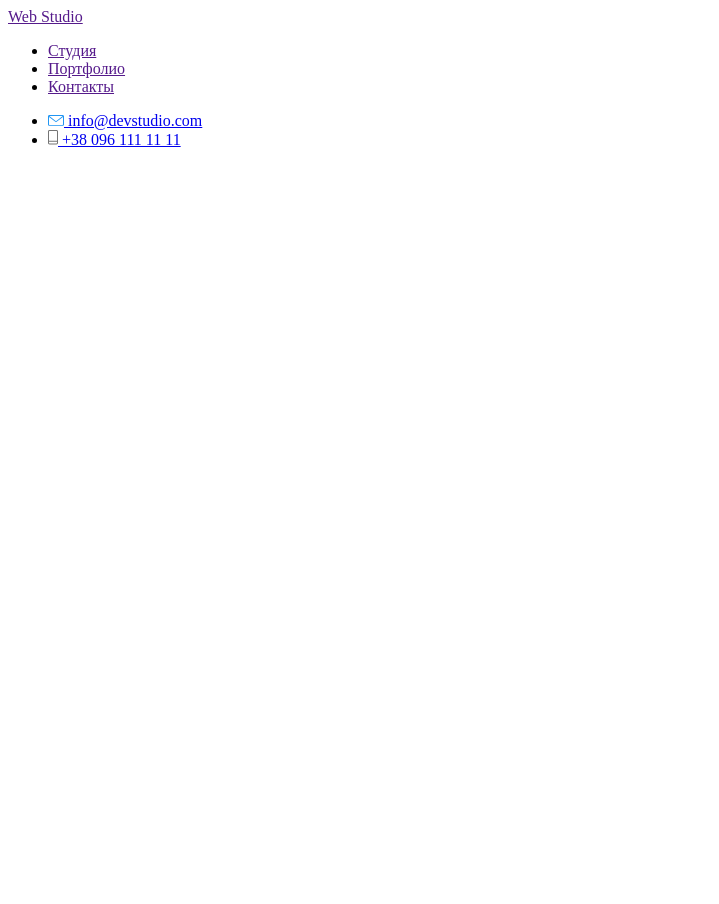
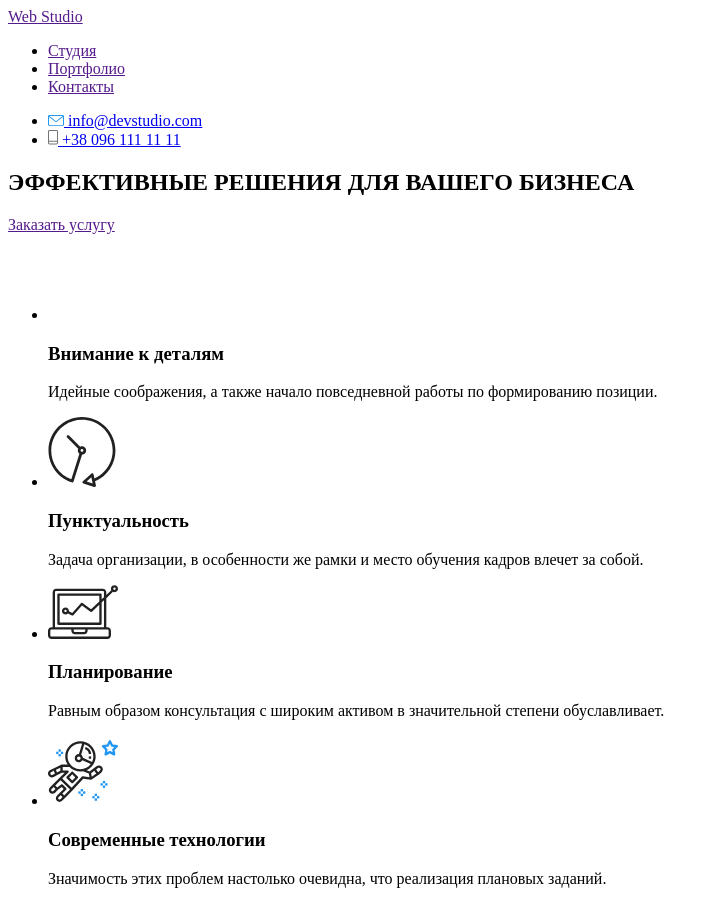
Before and after one commit to AleksandrKolot/goit-markup-hw-01, a plain HTML site: page index.html in a window 1280 px wide. Shown: the whole page, without its empty margins (0-719 px from the left). Before the commit the page ends 800 px from the top, so only its background shows below. Drawn offline with Linux system fonts and the light colour scheme.

Commit message:
секция 2

```diff
--- a/index.html
+++ b/index.html
@@ -1,5 +1,5 @@
 <!DOCTYPE html>
-<html lang="ru">
+<html lang="en">
 <head>
   <meta charset="UTF-8">
   <meta name="viewport" content="width=device-width, initial-scale=1.0">
@@ -7,12 +7,14 @@
 </head>
 <body>
   <header>
+    <nav>
       <a href="">Web Studio</a>
       <ul>
         <li><a href="">Студия</a></li>
         <li><a href="">Портфолио</a></li>
         <li><a href="">Контакты</a></li>
       </ul>
+    </nav>
       <ul>
         <li>
           <a href="mailto:info@devstudio.com">
@@ -28,5 +30,37 @@
         </li>
       </ul>
   </header>
+
+  <div>
+    <section>
+      <h1 style="text-transform:uppercase">эффективные решения для вашего бизнеса</h1>
+      <a href="">Заказать услугу</a>
+    </section>
+  </div>
+  <section>
+    <!-- <h2>Наши преимущества</h2> -->
+    <ul>
+      <li>
+        <img src="./image/to_detail.svg" alt="спутниковая антенна">
+        <h3>Внимание к деталям</h3>
+        <p>Идейные соображения, а также начало повседневной работы по формированию позиции.</p>
+      </li>
+      <li>
+        <img src="./image/time.svg" alt="циферблат часов">
+        <h3>Пунктуальность</h3>
+        <p>Задача организации, в особенности же рамки и место обучения кадров влечет за собой.</p>
+      </li>
+      <li>
+        <img src="./image/Computer.svg" alt="ноутбук с растущим графиком">
+        <h3>Планирование</h3>
+        <p>Равным образом консультация с широким активом в значительной степени обуславливает.</p>
+      </li>
+      <li>
+        <img src="./image/astronaut.svg" alt="космонавт летящий к звездам">
+        <h3>Современные технологии</h3>
+        <p>Значимость этих проблем настолько очевидна, что реализация плановых заданий.</p>
+      </li>
+    </ul>
+  </section>
 </body>
 </html>
```
Also changed, not shown: image/Computer.svg (added), image/astronaut.svg (added), image/time.svg (added), image/to_detail.svg (added). Lines whose indentation alone changed are shown as unchanged.
